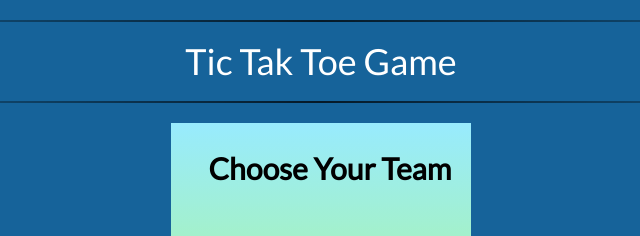
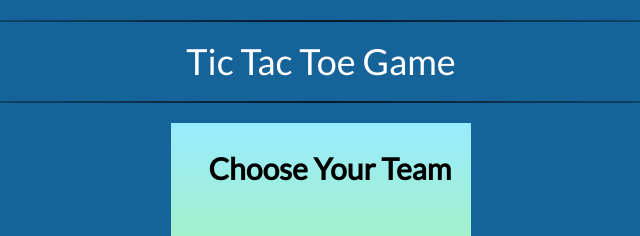
Before and after one commit to a-sep/TicTacToeGame, a plain HTML site: page index.html in a window 1280 px wide. Shown: the top 236 px of the page, 319-959 px from the left. Drawn offline with nearby package versions, Linux system fonts and the light colour scheme.

Commit message:
Update index.html

```diff
--- a/index.html
+++ b/index.html
@@ -7,7 +7,7 @@
     <meta name="viewport" content="width=device-width, initial-scale=1.0, maximum-scale=1.0, user-scalable=no" />
 
     <!-- The above 3 meta tags *must* come first in the head; any other head content must come *after* these tags -->
-    <title>Tic Tak Toe Game</title>
+    <title>Tic Tac Toe Game</title>
 
     <!-- Bootstrap -->
     <link href="css/bootstrap.min.css" rel="stylesheet">
@@ -19,7 +19,7 @@
 <body onload="init()">
     <div class="container text-center">
         <hr>
-        <h1>Tic Tak Toe Game</h1>
+        <h1>Tic Tac Toe Game</h1>
         <hr>
 
         <canvas id="initCanvas" width="300" height="200"></canvas>
```
